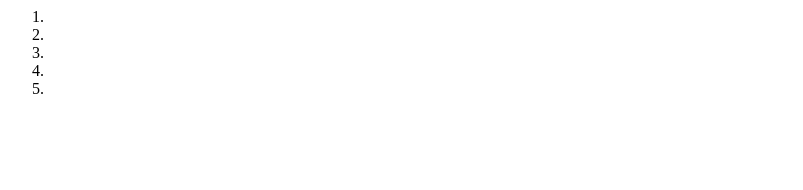
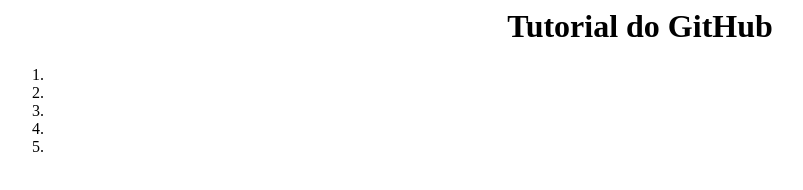
Before and after one commit to LuisInCamargo/gitTest, a plain HTML site: page gitTutorial.html in a window 1280 px wide. Shown: the whole page, without its empty margins (0-803 px from the left). Drawn offline with Linux system fonts and the light colour scheme.

Commit message:
Tutorial modificado

```diff
--- a/gitTutorial.html
+++ b/gitTutorial.html
@@ -1,8 +1,15 @@
 <html>
 	<head>
+		<meta  charset = "UTF-8">
 		<title> Tutorial para instalar e por pra funcionar o Git na sua máquina</title>
+	<style type="text/css">
+		h1{
+			text-align: center;
+		}
+	</style>
 	</head>
 	<body>
+		<h1> Tutorial do GitHub </h1>
 		<ol = '1'>
 			<li></li>
 			<li></li>
```
